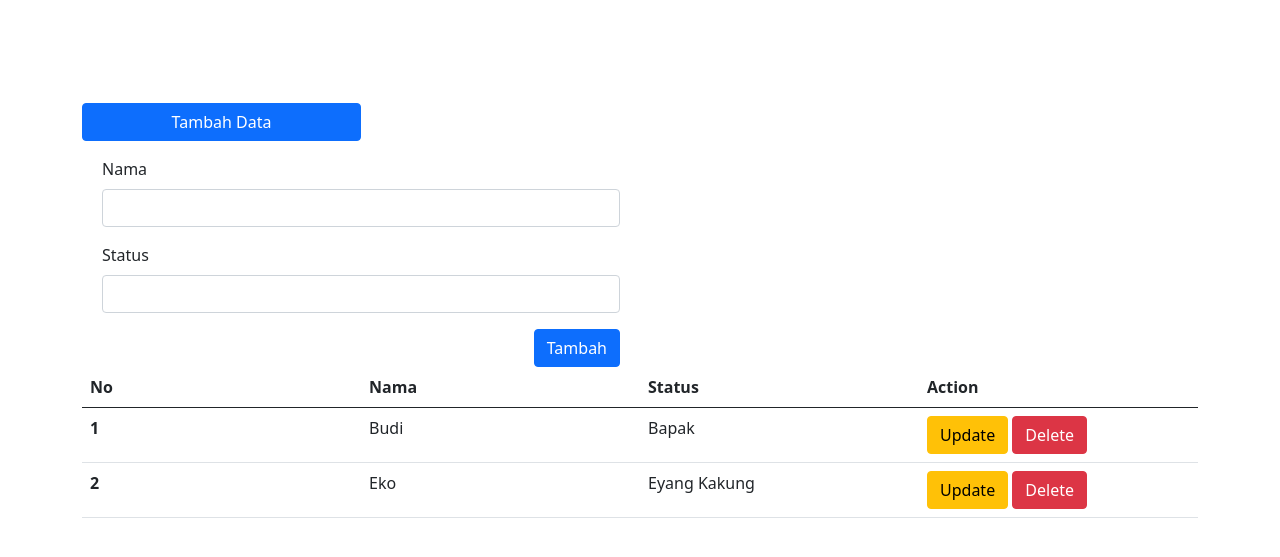
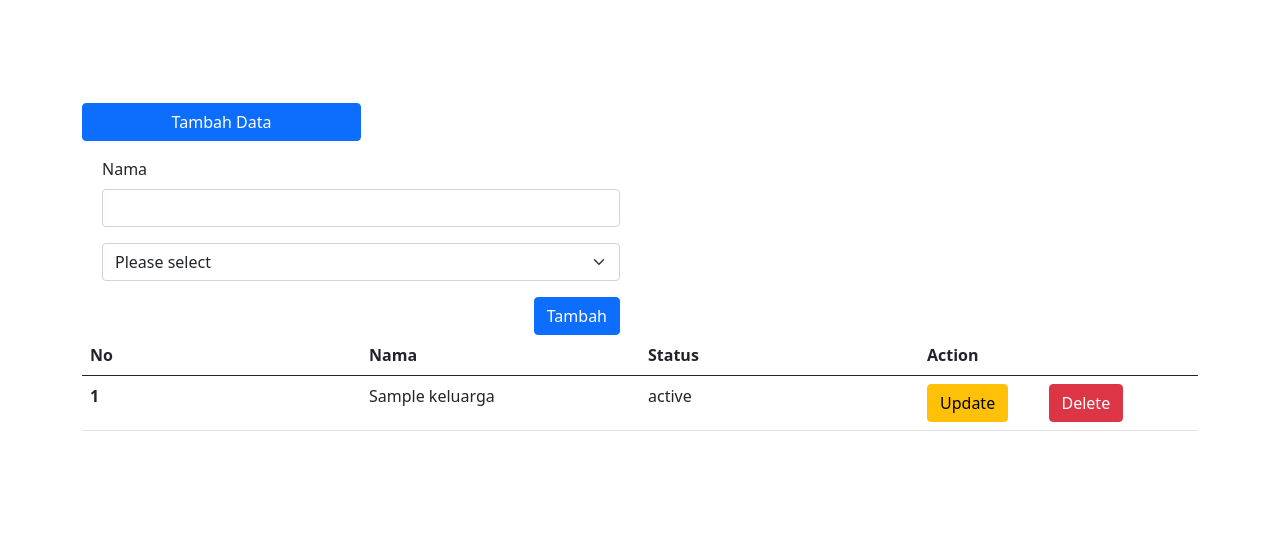
Before and after one commit to mrrezkii/PHP-TugasPDO, a PHP site: page / in a window 1280 px wide, after a click on "Tambah Data". Shown: the top 557 px of the page. Run offline with PHP 8.4, Linux system fonts and the light colour scheme; tables that the repository leaves empty or names only in its code hold one stand-in row (values such as "Sample post").

Commit message:
show data from database

```diff
--- a/index.php
+++ b/index.php
@@ -1,6 +1,14 @@
+<?php
+$queryExecuteShowStatus = null;
+$queryExecuteShowFamily = null;
+$dataUpdate = [];
+$selectedItem = [];
+include "transactions/show_status.php";
+include "transactions/show_family.php";
+
+?>
 <!doctype html>
 <html lang="en">
-
 <head>
  <?php include "component/head.php"?>
 </head>
@@ -25,12 +33,18 @@
                     <div class="mb-3">
                       <label for="inputName" class="form-label">Nama</label>
                       <input type="text" class="form-control" id="inputName" aria-describedby="inputNameHelp"
-                        name="name" required>
+                        name="name" autocomplete="off" required>
                     </div>
                     <div class="mb-3">
-                      <label for="statusName" class="form-label">Status</label>
-                      <input type="text" class="form-control" id="statusName" aria-describedby="statusNameHelp"
-                        name="status" required>
+                        <select class="form-select" aria-label="Default select example" required>
+                            <option value="" selected disabled>Please select</option>
+                            <?php
+                            while ($data = mysqli_fetch_array($queryExecuteShowStatus)) {
+                                array_push($dataUpdate, $data)
+                                ?>
+                            <option value="<?= $data['id'] ?>"><?= $data['status'] ?></option>
+                            <?php } ?>
+                        </select>
                     </div>
                     <button type="submit" class="btn btn-primary float-end">Tambah</button>
                   </form>
@@ -48,28 +62,25 @@
               </tr>
             </thead>
             <tbody>
+            <?php
+            $number = 0;
+            while ($data = mysqli_fetch_assoc($queryExecuteShowFamily)) {
+                $number++;
+            ?>
               <tr class="w-50">
-                <th scope="row" class="w-25">1</th>
-                <td class="w-25">Budi</td>
-                <td class="w-25">Bapak</td>
+                <th scope="row" class="w-25"><?= $number ?></th>
+                <td class="w-25"><?= $data['nama'] ?></td>
+                <td class="w-25"><?= $data['status']  ?></td>
                 <td class="w-25">
                   <button class="btn btn-warning" type="button" data-bs-toggle="modal"
-                    data-bs-target="#updateModal">Update</button>
+                    data-bs-target="#updateModal" onclick="btnUpdate('<?=implode(',', $data); ?>')">Update</button>
+                    <span>&emsp;&emsp;</span>
                   <button class="btn btn-danger" type="button" data-bs-toggle="modal"
-                    data-bs-target="#deleteModal">Delete</button>
+                    data-bs-target="#deleteModal" onclick="btnDelete('<?=implode(',', $data); ?>')">Delete</button>
                 </td>
               </tr>
-              <tr class="w-50">
-                <th scope="row" class="w-25">2</th>
-                <td class="w-25">Eko</td>
-                <td class="w-25">Eyang Kakung</td>
-                <td class="w-25">
-                  <button class="btn btn-warning" type="button" data-bs-toggle="modal"
-                    data-bs-target="#updateModal">Update</button>
-                  <button class="btn btn-danger" type="button" data-bs-toggle="modal"
-                    data-bs-target="#deleteModal">Delete</button>
-                </td>
-              </tr>
+
+            <?php } ?>
             </tbody>
           </table>
         </div>
@@ -80,6 +91,8 @@
           <form action="#" method="POST">
             <div class="modal-content">
               <div class="modal-header">
+                  <input type="text" class="form-control" id="inputIdModalDelete" aria-describedby="inputIdModalHelp" name="id"
+                         required hidden>
                 <h5 class="modal-title" id="deleteModalLabel">Yakin ingin menghapus (nama...) ?</h5>
                 <button type="button" class="btn-close" data-bs-dismiss="modal" aria-label="Close"></button>
               </div>
@@ -102,15 +115,24 @@
                 <button type="button" class="btn-close" data-bs-dismiss="modal" aria-label="Close"></button>
               </div>
               <div class="modal-body">
+                  <input type="text" class="form-control" id="inputIdModalUpdate" aria-describedby="inputIdModalHelp" name="id"
+                         required hidden>
                 <div class="mb-3">
-                  <label for="inputName" class="form-label">Nama</label>
-                  <input type="text" class="form-control" id="inputName" aria-describedby="inputNameHelp" name="name"
+                  <label for="inputNameModal" class="form-label">Nama</label>
+                  <input type="text" class="form-control" id="inputNameModal" aria-describedby="inputNameHelp" name="name" autocomplete="off"
                     required>
                 </div>
                 <div class="mb-3">
-                  <label for="statusName" class="form-label">Status</label>
-                  <input type="text" class="form-control" id="statusName" aria-describedby="statusNameHelp"
-                    name="status" required>
+                    <div class="mb-3">
+                        <select class="form-select" aria-label="Default select example" required>
+                            <option value="" selected disabled>Please select</option>
+                            <?php
+                            foreach ($dataUpdate as $data) {
+                                ?>
+                                <option id="<?= $data['status'] ?>" value="<?= $data['id'] ?>"><?= $data['status'] ?></option>
+                            <?php } ?>
+                        </select>
+                    </div>
                 </div>
                 <div class="modal-footer">
                   <button type="button" class="btn btn-secondary" data-bs-dismiss="modal">Close</button>
@@ -128,6 +150,23 @@
   <script src="https://cdn.jsdelivr.net/npm/bootstrap@5.1.3/dist/js/bootstrap.bundle.min.js"
     integrity="sha384-ka7Sk0Gln4gmtz2MlQnikT1wXgYsOg+OMhuP+IlRH9sENBO0LRn5q+8nbTov4+1p" crossorigin="anonymous">
   </script>
+<script type="text/javascript">
+    function btnUpdate(arr){
+        const data = arr.split(",")
+        document.getElementById("updateModalLabel").innerText = "Update "+ data[1];
+        document.getElementById("inputIdModalUpdate").value = data[0];
+        document.getElementById("inputNameModal").value = data[1];
+        document.getElementById(data[2]).selected = true;
+        console.log(data);
+    }
+    function btnDelete(arr){
+        const data = arr.split(",")
+        document.getElementById("deleteModalLabel").innerText = "Yakin ingin menghapus "+ data[1] +" ?";
+        document.getElementById("inputIdModalDelete").value = data[0];
+        document.getElementById(data[2]).selected = true;
+        console.log(data);
+    }
+</script>
 </body>
 
 </html>
--- a/transactions/show_family.php
+++ b/transactions/show_family.php
@@ -4,5 +4,13 @@
 include "helper/error.php";
 include "helper/connection.php";
 
-$query = mysqli_query($conn, "SELECT keluarga.id, keluarga.nama, status_keluarga.status FROM keluarga INNER JOIN status_keluarga ON keluarga.id = status_keluarga.id");
-$row = mysqli_num_rows($query);
+try {
+    $query = "SELECT keluarga.id, keluarga.nama, status_keluarga.status FROM keluarga INNER JOIN status_keluarga ON keluarga.id = status_keluarga.id";
+    $queryExecuteShowFamily = mysqli_query($conn, $query);
+
+    if (!$queryExecuteShowFamily) {
+        echo "<script>alert('Show Profile gagal');</script>";
+    }
+} catch (Exception $exception) {
+    echo "ex: " . $exception;
+}
--- a/transactions/show_status.php
+++ b/transactions/show_status.php
@@ -4,5 +4,13 @@
 include "helper/error.php";
 include "helper/connection.php";
 
-$query = mysqli_query($conn, "SELECT * FROM status_keluarga");
-$row = mysqli_num_rows($query);
+try {
+    $query = "SELECT * FROM status_keluarga";
+    $queryExecuteShowStatus = mysqli_query($conn, $query);
+
+    if (!$queryExecuteShowStatus) {
+        echo "<script>alert('Show Profile gagal');</script>";
+    }
+} catch (Exception $exception) {
+    echo "ex: " . $exception;
+}
--- a/transactions/update_family.php
+++ b/transactions/update_family.php
@@ -9,7 +9,7 @@
 $id_status = $_POST['id_status'];
 
 try {
-    $query = "UPDATE keluarga SET nama = '$name' , id_status = '$id_status' WHERE id = '$id';";
+    $query = "UPDATE keluarga SET nama = '$name' , id_status = '$id_status' WHERE id = '$id'";
     $queryExecute = mysqli_query($conn, $query);
 
     if ($queryExecute) {
```
